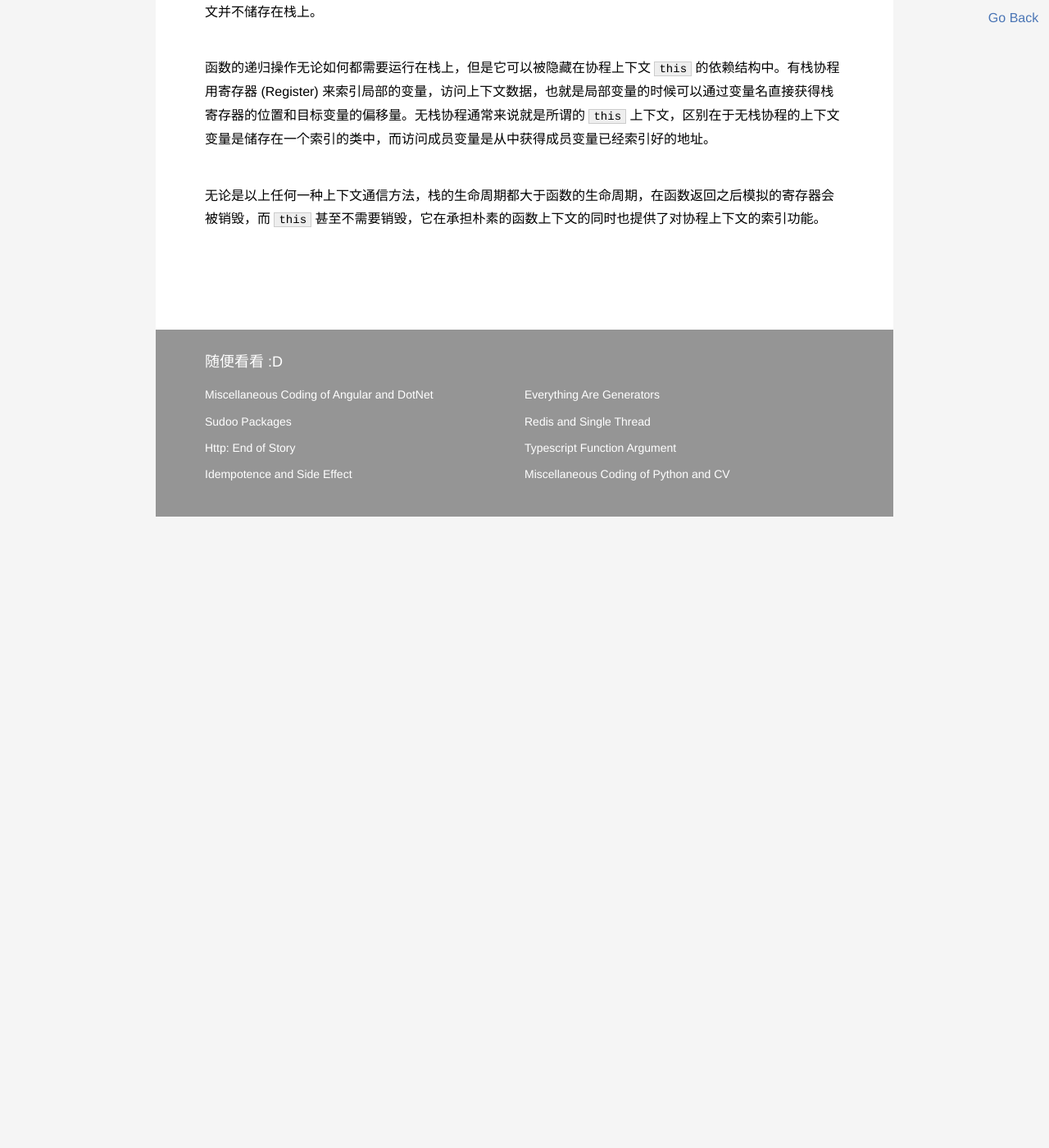
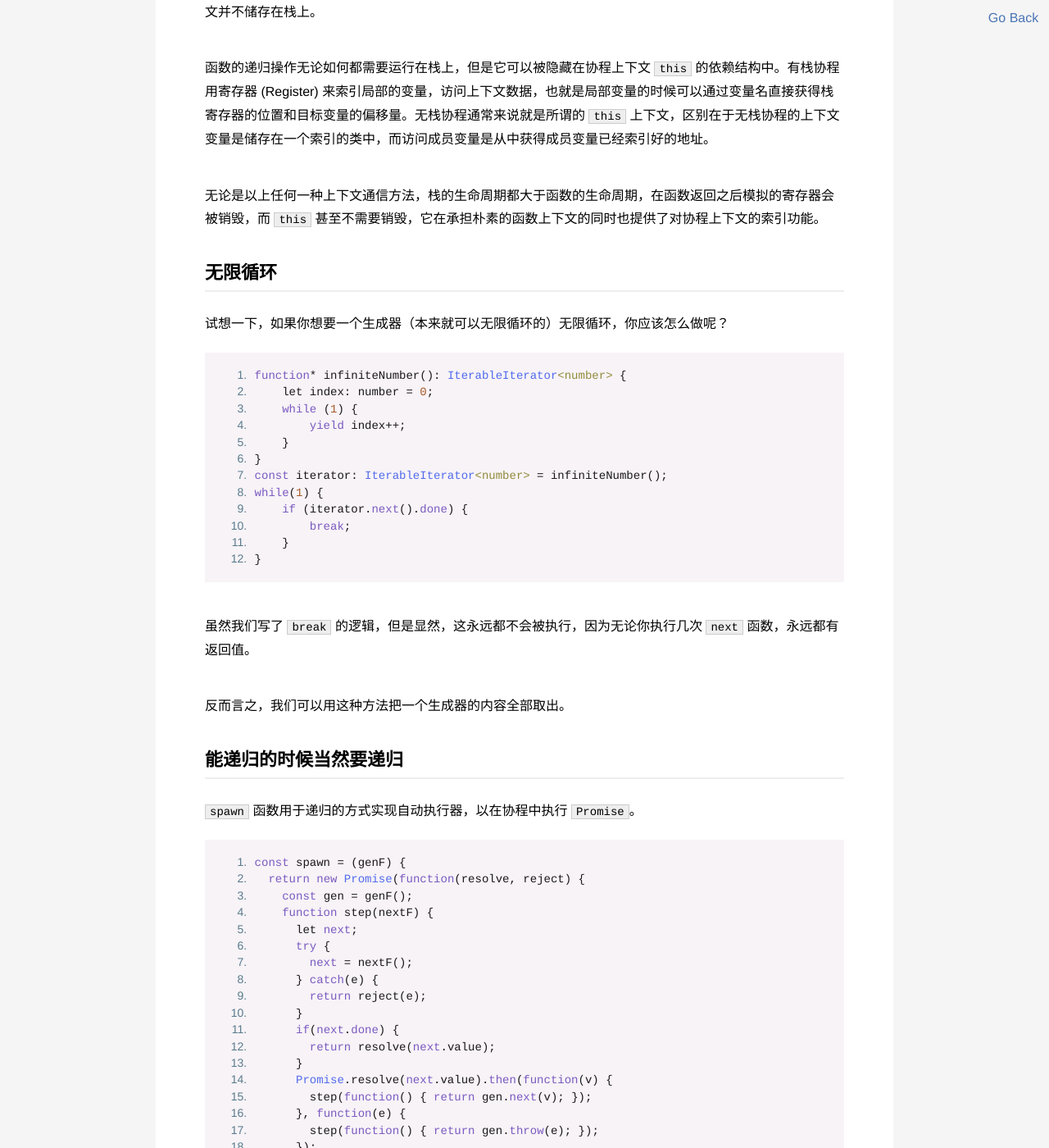
Before and after one commit to WMXPY/blog.mengw.io, a Jekyll site: the page built from _posts/javascript/2019-04-09-Everything-Are-Generators.md, in a window 1280 px wide and 1400 px high, scrolled down 593 px. Shown: the whole window at 82% size. Built offline with Jekyll 4.4.1, drawn with Linux system fonts in a browser that asks for light colours; before the commit the page ends 1223 px from its top, so only the background shows below that; some of the changed text lies outside the part shown.

Commit message:
finish eag

````diff
--- a/_posts/javascript/2019-04-09-Everything-Are-Generators.md
+++ b/_posts/javascript/2019-04-09-Everything-Are-Generators.md
@@ -19,3 +19,61 @@ description: 谁还不是个生成器了？
 函数的递归操作无论如何都需要运行在栈上，但是它可以被隐藏在协程上下文 `this` 的依赖结构中。有栈协程用寄存器 (Register) 来索引局部的变量，访问上下文数据，也就是局部变量的时候可以通过变量名直接获得栈寄存器的位置和目标变量的偏移量。无栈协程通常来说就是所谓的 `this` 上下文，区别在于无栈协程的上下文变量是储存在一个索引的类中，而访问成员变量是从中获得成员变量已经索引好的地址。
 
 无论是以上任何一种上下文通信方法，栈的生命周期都大于函数的生命周期，在函数返回之后模拟的寄存器会被销毁，而 `this` 甚至不需要销毁，它在承担朴素的函数上下文的同时也提供了对协程上下文的索引功能。
+
+## 无限循环
+
+试想一下，如果你想要一个生成器（本来就可以无限循环的）无限循环，你应该怎么做呢？
+
+```ts
+function* infiniteNumber(): IterableIterator<number> {
+    let index: number = 0;
+    while (1) {
+        yield index++;
+    }
+}
+const iterator: IterableIterator<number> = infiniteNumber();
+while(1) {
+    if (iterator.next().done) {
+        break;
+    }
+}
+```
+
+虽然我们写了 `break` 的逻辑，但是显然，这永远都不会被执行，因为无论你执行几次 `next` 函数，永远都有返回值。
+
+反而言之，我们可以用这种方法把一个生成器的内容全部取出。
+
+## 能递归的时候当然要递归
+
+`spawn` 函数用于递归的方式实现自动执行器，以在协程中执行 `Promise`。
+
+```ts
+const spawn = (genF) {
+  return new Promise(function(resolve, reject) {
+    const gen = genF();
+    function step(nextF) {
+      let next;
+      try {
+        next = nextF();
+      } catch(e) {
+        return reject(e);
+      }
+      if(next.done) {
+        return resolve(next.value);
+      }
+      Promise.resolve(next.value).then(function(v) {
+        step(function() { return gen.next(v); });
+      }, function(e) {
+        step(function() { return gen.throw(e); });
+      });
+    }
+    step(function() { return gen.next(undefined); });
+  });
+}
+```
+
+> 阮一峰
+
+## Async Await 的实现
+
+在用字哦发那个执行器实现了 `async` 之后， `await` 就比较简单了，等待 Promise 结束就可以了，这也就是 await 只能在 async 中使用的原因。
````
